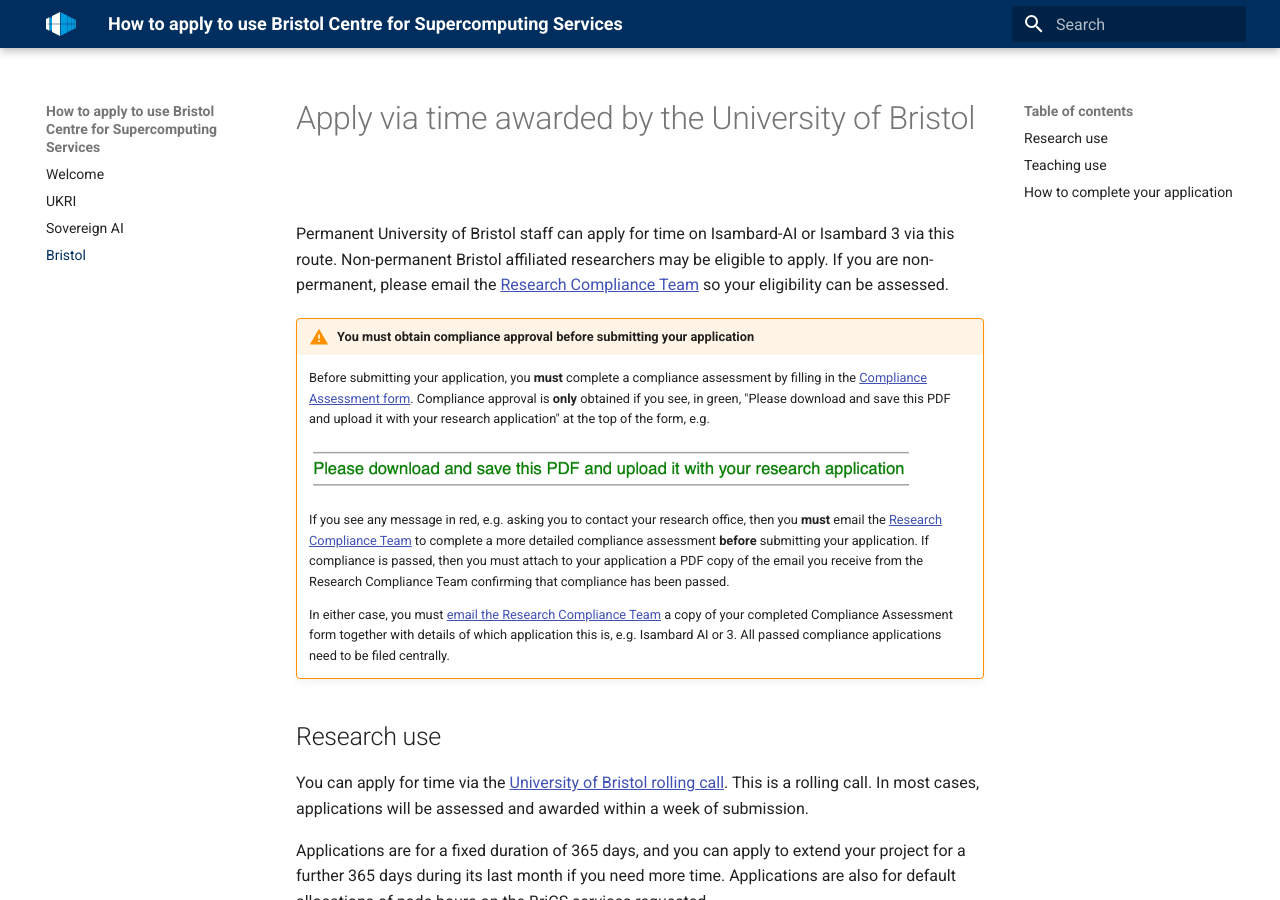
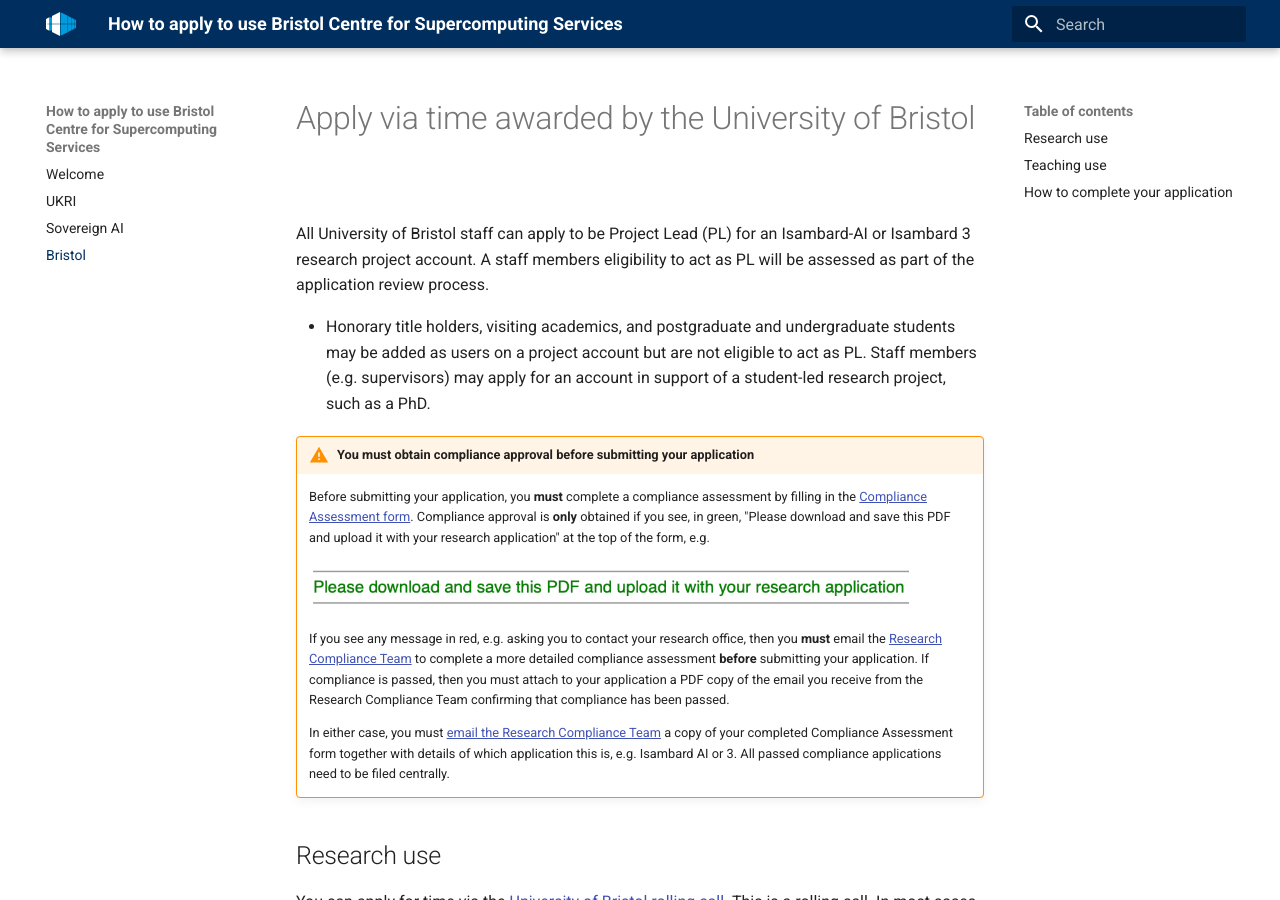
Before and after one commit to isambard-sc/apply.isambard.ac.uk, an MkDocs documentation site: the page built from docs/bristol/index.md, in a window 1280 px wide and 900 px high. Built offline with MkDocs 1.6.1 and Material for MkDocs 9.7.7, drawn with Linux system fonts in a browser that asks for light colours.

Commit message:
Update index.md
Update to the eligibility criteria.

```diff
--- a/docs/bristol/index.md
+++ b/docs/bristol/index.md
@@ -4,8 +4,11 @@
 SPDX-FileCopyrightText: © 2025 University of Bristol
 SPDX-License-Identifier: CC-BY-SA-4.0
 -->
+All University of Bristol staff can apply to be Project Lead (PL) for an Isambard-AI or Isambard 3 research project account. A staff members eligibility to act as PL will be assessed as part of the application review process.
 
-Permanent University of Bristol staff can apply for time on Isambard-AI or Isambard 3 via this route. Non-permanent Bristol affiliated researchers may be eligible to apply. If you are non-permanent, please email the [Research Compliance Team][contact-drei] so your eligibility can be assessed.
+- Honorary title holders, visiting academics, and postgraduate and undergraduate students may be added as users on a project account but are not eligible to act as PL. Staff members (e.g. supervisors) may apply for an account in support of a student-led research project, such as a PhD.
+
+
 
 !!! warning "You must obtain compliance approval before submitting your application"
     Before submitting your application, you **must** complete a compliance assessment by filling in the [Compliance Assessment form][compliance-assessment]. Compliance approval is **only** obtained if you see, in green, "Please download and save this PDF and upload it with your research application" at the top of the form, e.g.
```
